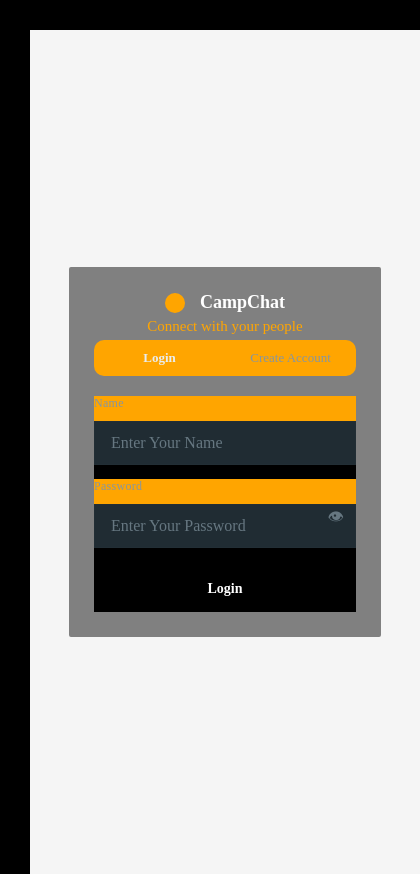
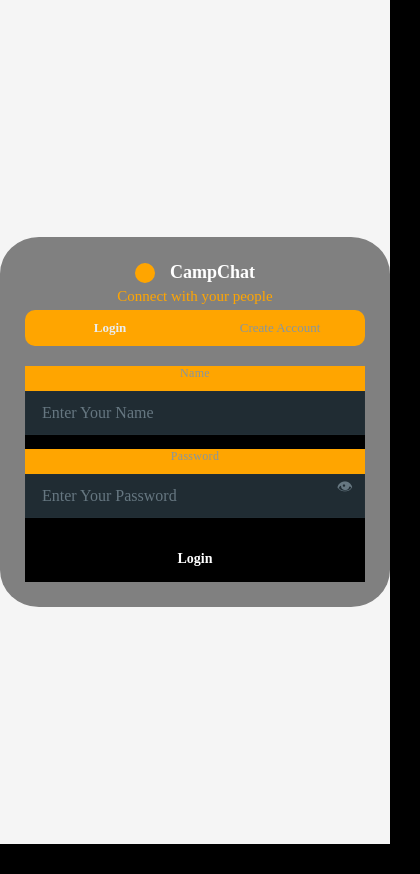
Before and after one commit to 21dendehdev/chat-app, a React (Create React App) app in the folder client/: page / in a window 390 px wide. Shown: the whole page, 420 px wide, since content can reach past the window. After the commit the page ends 844 px from the top, so only its background shows below. Built offline with nearby package versions, Linux system fonts and the light colour scheme; no server answers; the HTML template or start-up script is replaced by a standard one.

Commit message:
client/src/App.css

```diff
--- a/client/src/App.css
+++ b/client/src/App.css
@@ -44,14 +44,14 @@ html, body, #root {
   justify-content: center;
   align-items: center;
   background:whitesmoke;
-  padding:30px;
-margin:30px;
+  padding:30;
  }
 
 /* ===== CARD ===== */
 .auth-card {
 
-  max-width:100%;
+  width: 100%;
+  text-align: center;
   background: grey;
   border-radius: 20px;
   padding:25px;
@@ -235,7 +235,8 @@ background: orange;
 @media (max-width: 768px) {
   .auth-card {
     padding:auto;
-    border-radius: 2px;
+
+    border-radius: 10%;
     margin:auto;
 
   }
```
